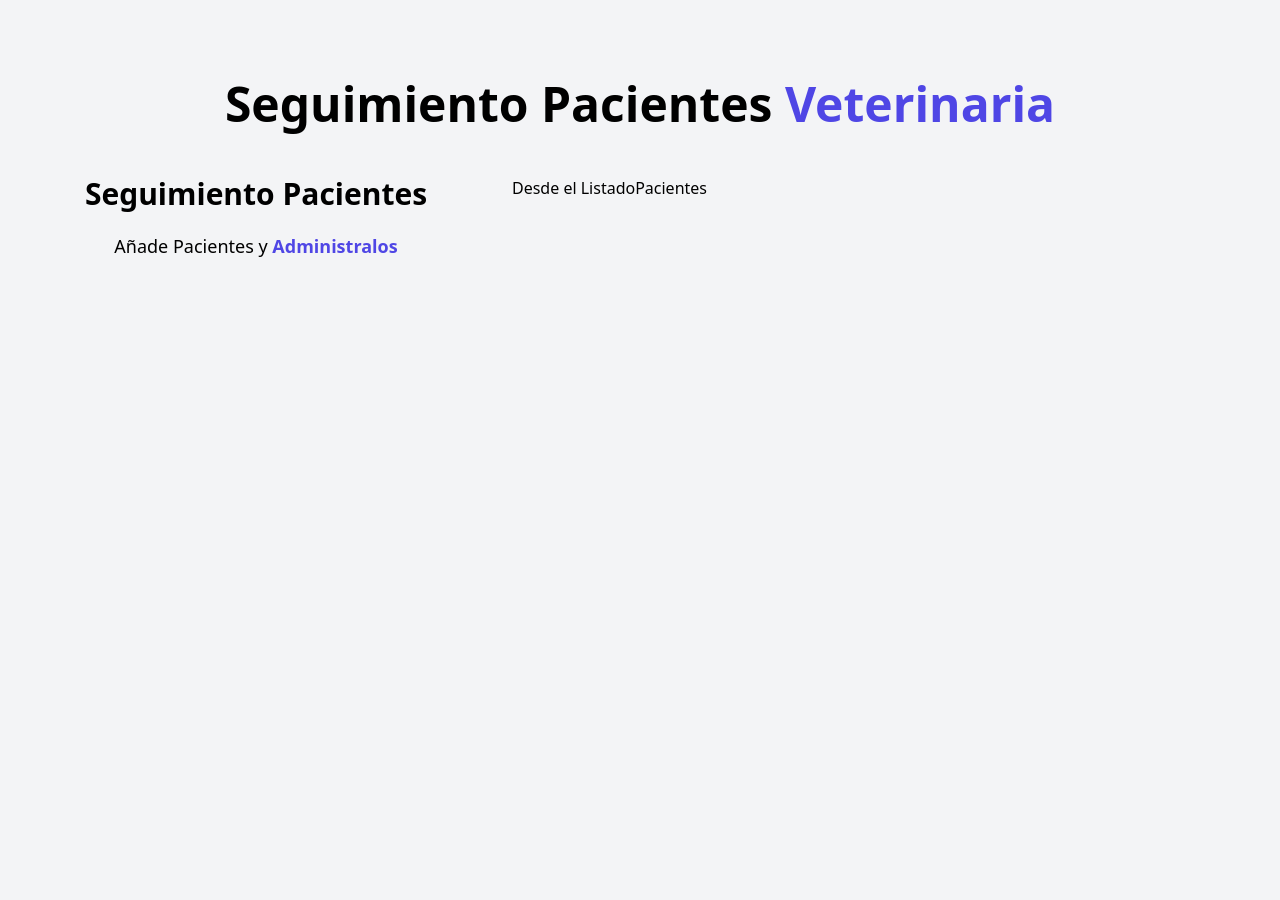
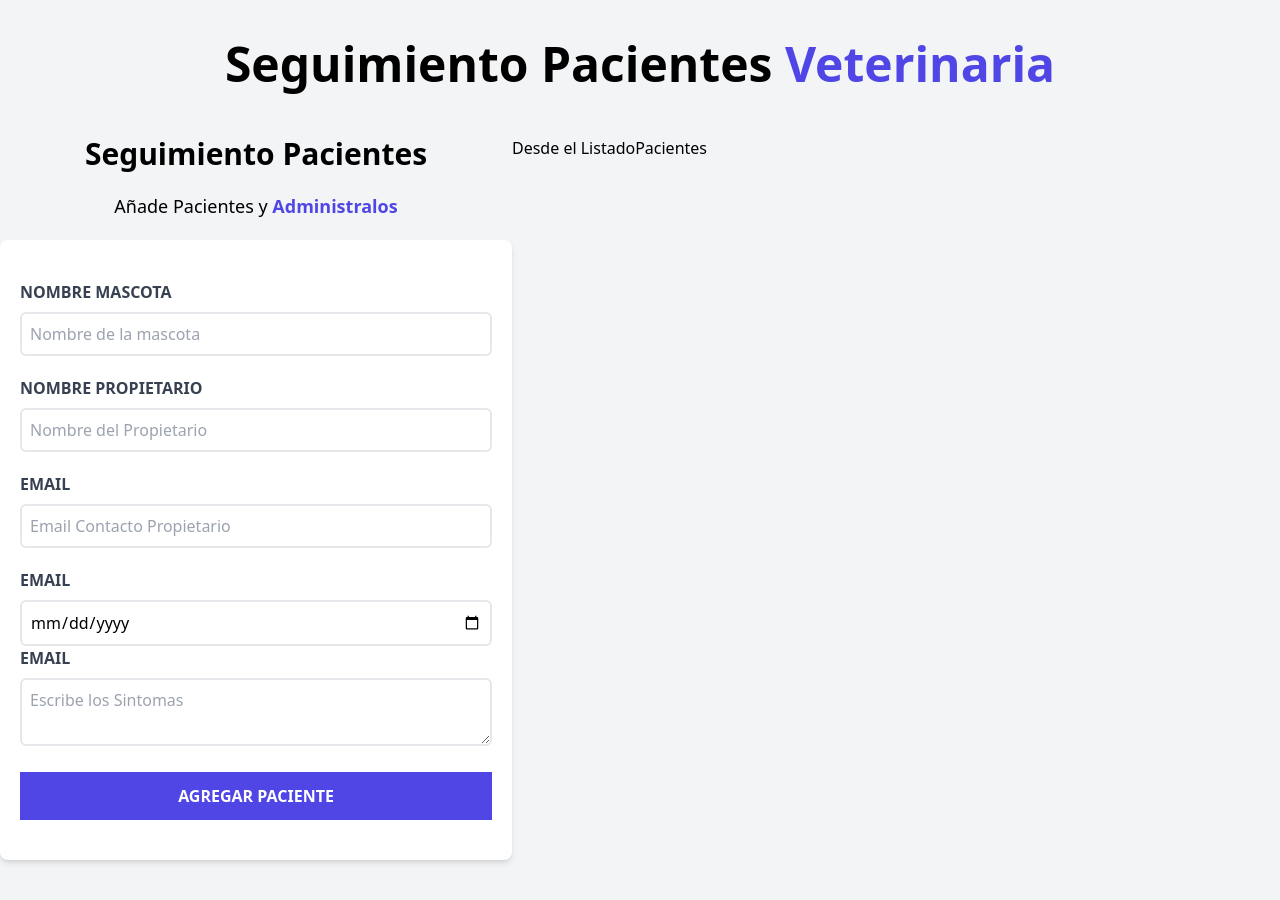
Before and after one commit to centinelaCode/react-citas, a React (Vite) app: page / in a window 1280 px wide. Built offline with nearby package versions, Linux system fonts and the light colour scheme.

Commit message:
[ADD] Se agrega el formulario

```diff
--- a/src/App.jsx
+++ b/src/App.jsx
@@ -5,7 +5,7 @@
 const App = () => {
 
   return (
-    <div className="container mx-auto mt-20">
+    <div className="container mx-auto mt-10">
       <Header />
 
       <div className="mt-12 md:flex">
--- a/src/components/Formulario.jsx
+++ b/src/components/Formulario.jsx
@@ -5,14 +5,91 @@
     <div className="md:w-1/2 lg:w-2/5">
       <h2 className="font-black text-3xl text-center">Seguimiento Pacientes</h2>
 
-      <p className="text-lg mt-5 text-center">
+      <p className="text-lg mt-5 text-center mb-5">
         Añade Pacientes y {''}
         <span className="text-indigo-600 font-bold">Administralos</span>
       </p>
 
-      <form>
+      <form className="bg-white shadow-md rounded-lg py-10 px-5 mb-10">
+        <div className="mb-5">
+          <label
+            htmlFor="mascota"
+            className="block text-gray-700 uppercase font-bold"
+          >
+            Nombre Mascota
+          </label>
+          <input
+            id="mascota"
+            type="text"
+            placeholder="Nombre de la mascota"
+            className="border-2 w-full p-2 mt-2 placeholder-gary-400 rounded-md"
+          />
+        </div>
 
+        <div className="mb-5">
+          <label
+            htmlFor="propietario"
+            className="block text-gray-700 uppercase font-bold"
+          >
+            Nombre Propietario
+          </label>
+          <input
+            id="propietario"
+            type="text"
+            placeholder="Nombre del Propietario"
+            className="border-2 w-full p-2 mt-2 placeholder-gary-400 rounded-md"
+          />
+        </div>
 
+        <div className="mb-5">
+          <label
+            htmlFor="email"
+            className="block text-gray-700 uppercase font-bold"
+          >
+            Email
+          </label>
+          <input
+            id="email"
+            type="email"
+            placeholder="Email Contacto Propietario"
+            className="border-2 w-full p-2 mt-2 placeholder-gary-400 rounded-md"
+          />
+        </div>
+
+        <div >
+          <label
+            htmlFor="alta"
+            className="block text-gray-700 uppercase font-bold"
+          >
+            Email
+          </label>
+          <input
+            id="alta"
+            type="date"
+            className="border-2 w-full p-2 mt-2 placeholder-gary-400 rounded-md"
+          />
+        </div>
+
+        <div className="mb-5">
+          <label
+            htmlFor="sintomas"
+            className="block text-gray-700 uppercase font-bold"
+          >
+            Email
+          </label>
+          <textarea
+            id="sintomas"
+            placeholder="Escribe los Sintomas"
+            className="border-2 w-full p-2 mt-2 placeholder-gary-400 rounded-md"
+          />
+
+        </div>
+
+        <input
+          type="submit"
+          className="bg-indigo-600 w-full p-3 text-white uppercase font-bold hover:bg-indigo-700 cursor-pointer transition-colors"
+          value="Agregar Paciente"
+        />
       </form>
 
     </div>
```
